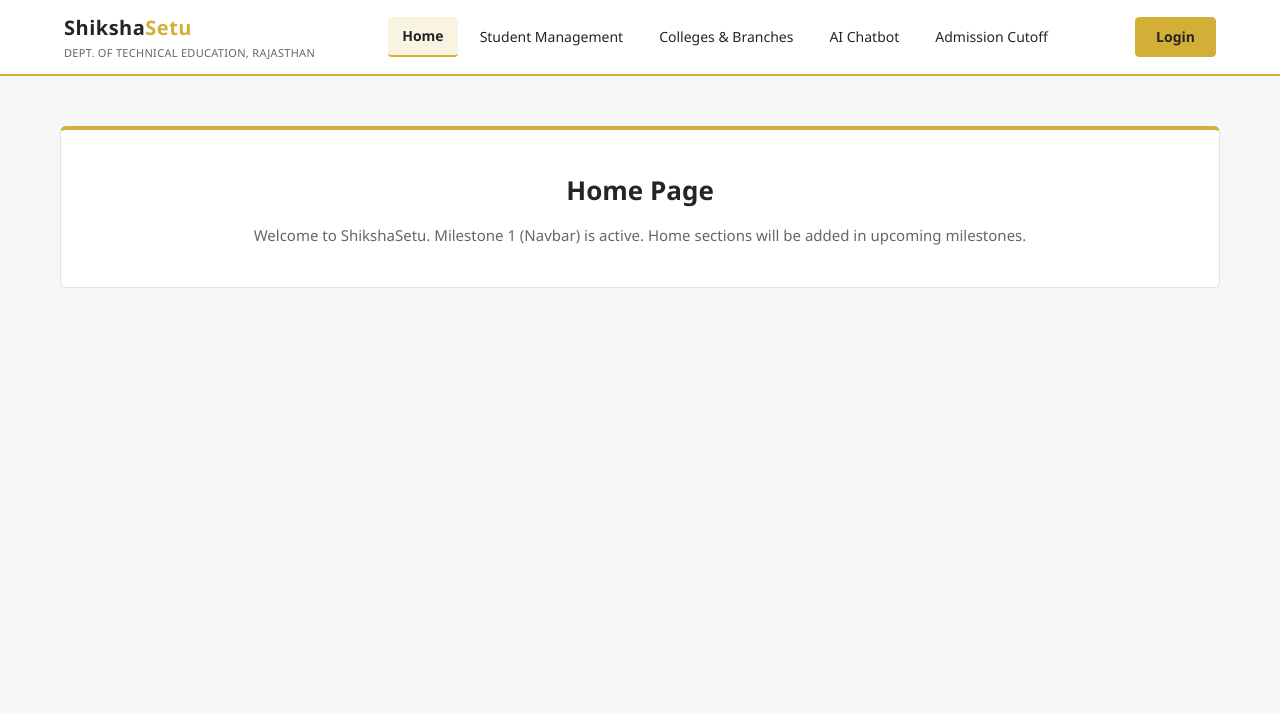
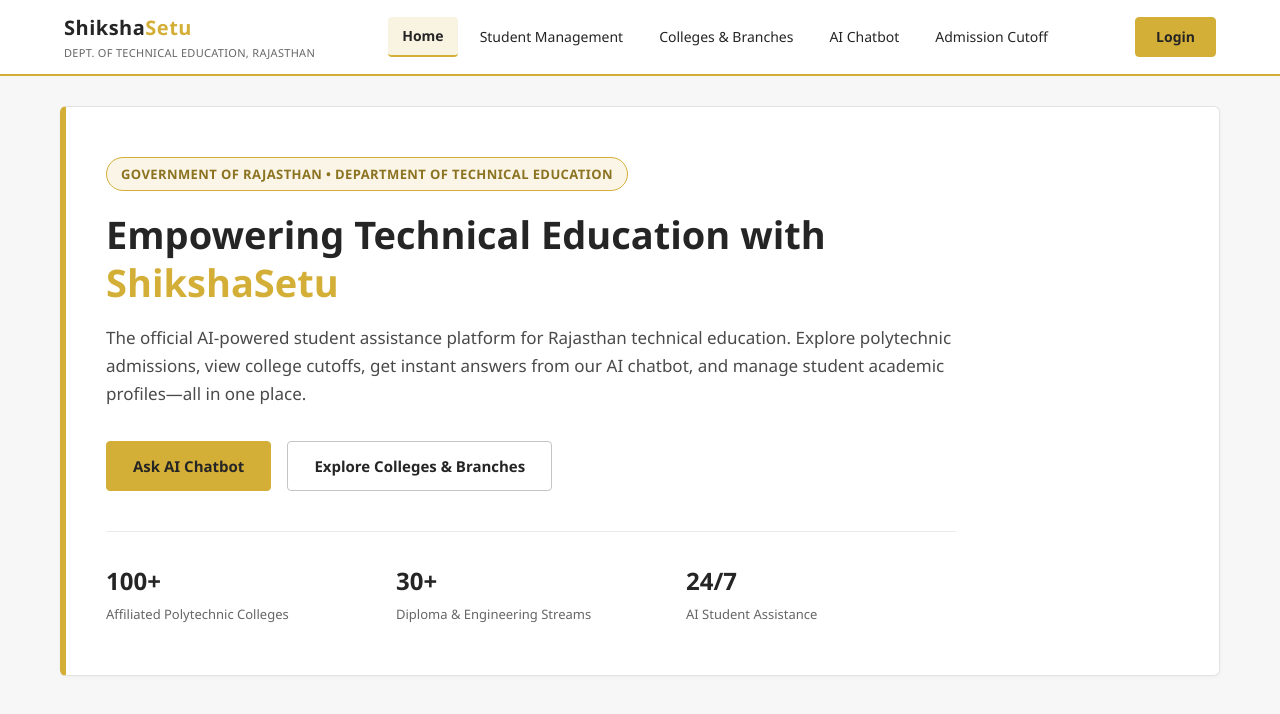
Before and after one commit to Abhi-2206/shiksha-setu, a React (Vite) app in the folder client/: page / in a window 1280 px wide. Shown: the top 714 px of the page. Built offline with nearby package versions, Linux system fonts and the light colour scheme.

Commit message:
feat(client): implement home page hero section and routing

```diff
--- a/client/src/App.jsx
+++ b/client/src/App.jsx
@@ -1,6 +1,7 @@
 import React from 'react';
 import { BrowserRouter, Routes, Route } from 'react-router-dom';
 import Navbar from './components/Navbar';
+import HomePage from './pages/HomePage';
 import './App.css';
 
 function App() {
@@ -13,15 +14,7 @@ function App() {
         {/* Page Content based on current route */}
         <main className="main-content">
           <Routes>
-            <Route
-              path="/"
-              element={
-                <div className="page-placeholder">
-                  <h1>Home Page</h1>
-                  <p>Welcome to ShikshaSetu. Milestone 1 (Navbar) is active. Home sections will be added in upcoming milestones.</p>
-                </div>
-              }
-            />
+            <Route path="/" element={<HomePage />} />
             <Route
               path="/students"
               element={
--- /dev/null
+++ b/client/src/pages/HomePage.css
@@ -0,0 +1,164 @@
+/* HomePage Styles */
+
+.home-page {
+  display: flex;
+  flex-direction: column;
+  gap: 40px;
+}
+
+/* =========================================================
+   Milestone 2: Hero Section
+   ========================================================= */
+
+.hero-section {
+  background-color: #FFFFFF;
+  border: 1px solid #E2E2E2;
+  border-left: 6px solid #D4AF37; /* Royal Gold accent line */
+  border-radius: 6px;
+  padding: 50px 40px;
+  box-shadow: 0 2px 4px rgba(0, 0, 0, 0.03);
+}
+
+.hero-content {
+  max-width: 850px;
+}
+
+/* Government Badge */
+.gov-badge {
+  display: inline-block;
+  background-color: rgba(212, 175, 55, 0.12); /* Subtle Gold Tint */
+  color: #8c7322;
+  border: 1px solid #D4AF37;
+  padding: 6px 14px;
+  border-radius: 20px;
+  font-size: 13px;
+  font-weight: 600;
+  letter-spacing: 0.4px;
+  margin-bottom: 20px;
+  text-transform: uppercase;
+}
+
+/* Main Heading */
+.hero-title {
+  font-size: 38px;
+  line-height: 1.25;
+  color: #252525;
+  font-weight: 700;
+  margin-bottom: 18px;
+}
+
+.hero-title .highlight {
+  color: #D4AF37; /* Royal Gold */
+}
+
+/* Subtitle Description */
+.hero-description {
+  font-size: 17px;
+  line-height: 1.65;
+  color: #4a4a4a;
+  margin-bottom: 32px;
+}
+
+/* Call to Action Buttons */
+.hero-actions {
+  display: flex;
+  align-items: center;
+  gap: 16px;
+  flex-wrap: wrap;
+  margin-bottom: 40px;
+}
+
+.btn-primary {
+  display: inline-block;
+  background-color: #D4AF37; /* Royal Gold */
+  color: #252525;
+  font-weight: 600;
+  font-size: 15px;
+  padding: 12px 26px;
+  border-radius: 4px;
+  border: 1px solid #D4AF37;
+  cursor: pointer;
+  transition: background-color 0.2s, color 0.2s;
+  text-align: center;
+}
+
+.btn-primary:hover {
+  background-color: #b8972c;
+  color: #FFFFFF;
+}
+
+.btn-secondary {
+  display: inline-block;
+  background-color: #FFFFFF;
+  color: #252525;
+  font-weight: 600;
+  font-size: 15px;
+  padding: 12px 26px;
+  border-radius: 4px;
+  border: 1px solid #C4C4C4;
+  cursor: pointer;
+  transition: border-color 0.2s, color 0.2s;
+  text-align: center;
+}
+
+.btn-secondary:hover {
+  border-color: #D4AF37;
+  color: #D4AF37;
+}
+
+/* Highlight Features / Stats Bar */
+.hero-highlights {
+  display: grid;
+  grid-template-columns: repeat(3, 1fr);
+  gap: 20px;
+  padding-top: 30px;
+  border-top: 1px solid #EAEAEA;
+}
+
+.highlight-item {
+  display: flex;
+  flex-direction: column;
+  gap: 4px;
+}
+
+.highlight-number {
+  font-size: 24px;
+  font-weight: 700;
+  color: #252525;
+}
+
+.highlight-label {
+  font-size: 13px;
+  color: #666666;
+  font-weight: 500;
+}
+
+/* Responsive adjustments */
+@media (max-width: 768px) {
+  .hero-section {
+    padding: 30px 20px;
+  }
+
+  .hero-title {
+    font-size: 28px;
+  }
+
+  .hero-description {
+    font-size: 15px;
+  }
+
+  .hero-highlights {
+    grid-template-columns: 1fr;
+    gap: 16px;
+  }
+
+  .hero-actions {
+    flex-direction: column;
+    align-items: stretch;
+  }
+
+  .btn-primary,
+  .btn-secondary {
+    width: 100%;
+  }
+}
--- /dev/null
+++ b/client/src/pages/HomePage.jsx
@@ -0,0 +1,70 @@
+import React from 'react';
+import { Link } from 'react-router-dom';
+import './HomePage.css';
+
+// Home Page Component - Milestone 2: Hero Section
+function HomePage() {
+  return (
+    <div className="home-page">
+
+      {/* Hero Section */}
+      <section className="hero-section">
+        <div className="hero-content">
+
+          {/* Government Badge */}
+          <div className="gov-badge">
+            Government of Rajasthan • Department of Technical Education
+          </div>
+
+          {/* Heading */}
+          <h1 className="hero-title">
+            Empowering Technical Education with <span className="highlight">ShikshaSetu</span>
+          </h1>
+
+          {/* Description */}
+          <p className="hero-description">
+            The official AI-powered student assistance platform for Rajasthan technical education.
+            Explore polytechnic admissions, view college cutoffs, get instant answers from our AI chatbot,
+            and manage student academic profiles—all in one place.
+          </p>
+
+          {/* Call to Action Buttons */}
+          <div className="hero-actions">
+            <Link to="/chatbot" className="btn-primary">
+              Ask AI Chatbot
+            </Link>
+            <Link to="/colleges" className="btn-secondary">
+              Explore Colleges & Branches
+            </Link>
+          </div>
+
+          {/* Key Platform Highlights */}
+          <div className="hero-highlights">
+            <div className="highlight-item">
+              <span className="highlight-number">100+</span>
+              <span className="highlight-label">Affiliated Polytechnic Colleges</span>
+            </div>
+            <div className="highlight-item">
+              <span className="highlight-number">30+</span>
+              <span className="highlight-label">Diploma & Engineering Streams</span>
+            </div>
+            <div className="highlight-item">
+              <span className="highlight-number">24/7</span>
+              <span className="highlight-label">AI Student Assistance</span>
+            </div>
+          </div>
+
+        </div>
+      </section>
+
+      {/* Subsequent milestones will add:
+          - Quick Access Cards (Milestone 3)
+          - About & Notices (Milestone 4)
+          - Footer (Milestone 5)
+      */}
+
+    </div>
+  );
+}
+
+export default HomePage;
```
